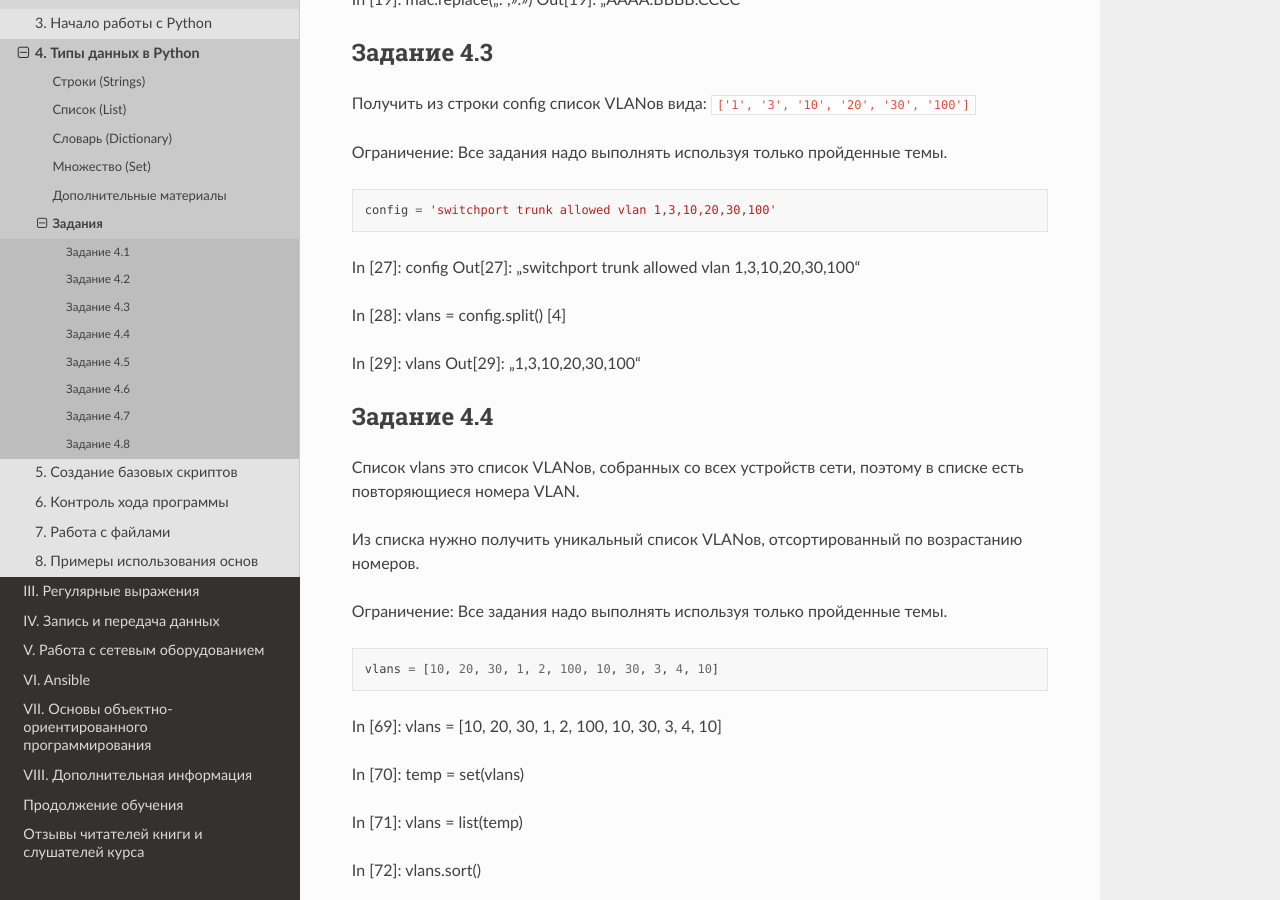
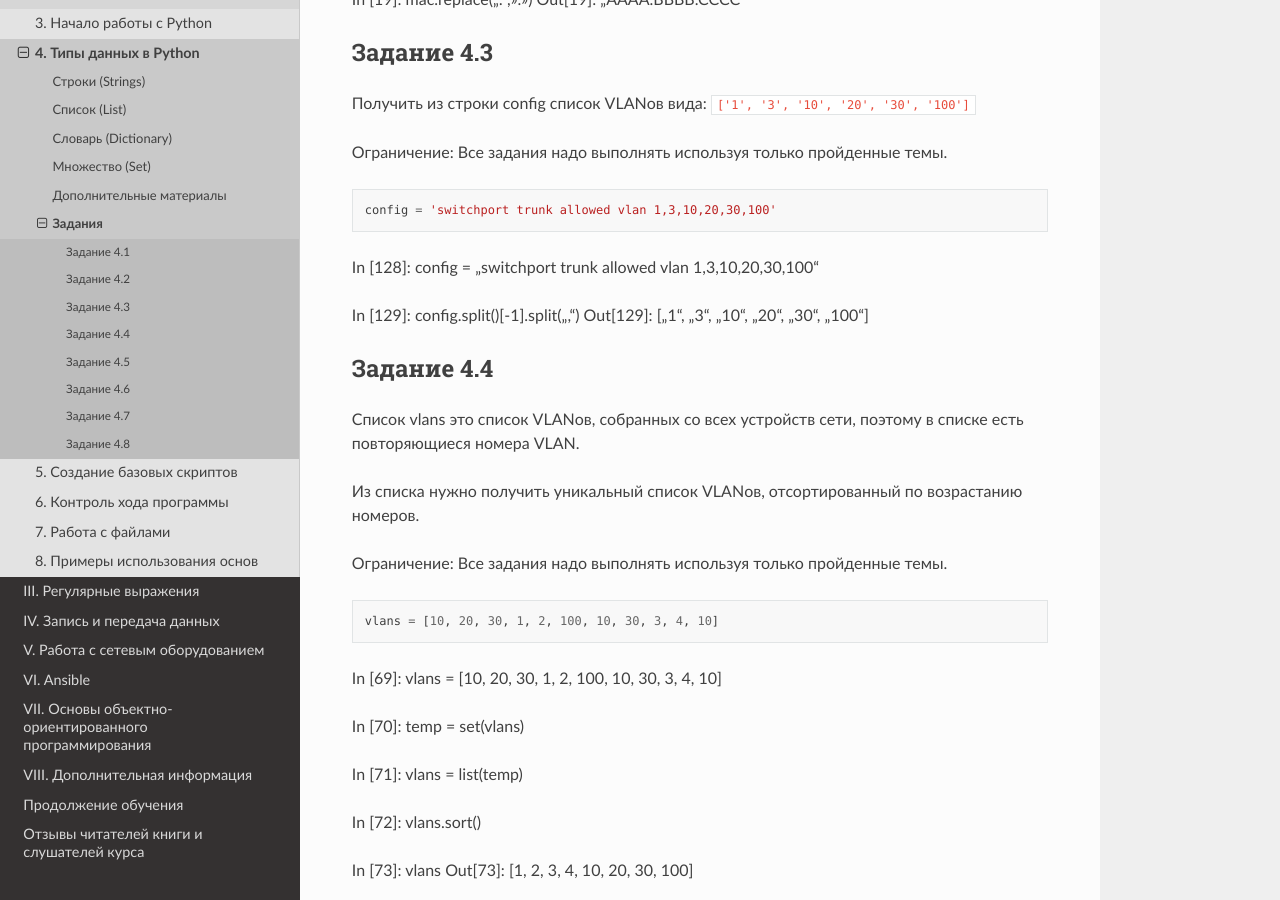
Before and after one commit to gringoire77/test_test, a Sphinx documentation site: the page built from docs/source/exercises/04_exercises.rst, in a window 1280 px wide and 900 px high, scrolled down 1381 px. Built offline with Sphinx 7.4.7 and the Read the Docs theme 2.0.0, drawn with Linux system fonts in a browser that asks for light colours; pages that are not in the unit, such as notebooks, are missing from menus.

Commit message:
update 4.0 exercises

```diff
--- a/docs/source/exercises/04_exercises.rst
+++ b/docs/source/exercises/04_exercises.rst
@@ -77,13 +77,10 @@
 
 
 
-In [27]: config
-Out[27]: 'switchport trunk allowed vlan 1,3,10,20,30,100'
+In [128]: config = 'switchport trunk allowed vlan 1,3,10,20,30,100'
 
-In [28]: vlans = config.split() [4]
-
-In [29]: vlans
-Out[29]: '1,3,10,20,30,100'
+In [129]: config.split()[-1].split(',')
+Out[129]: ['1', '3', '10', '20', '30', '100']
 
 
 
```
